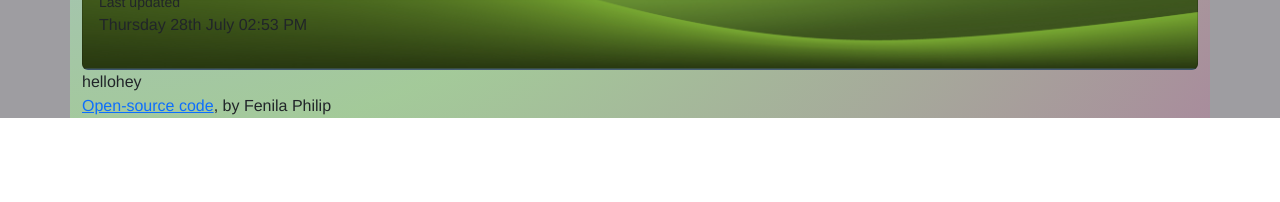
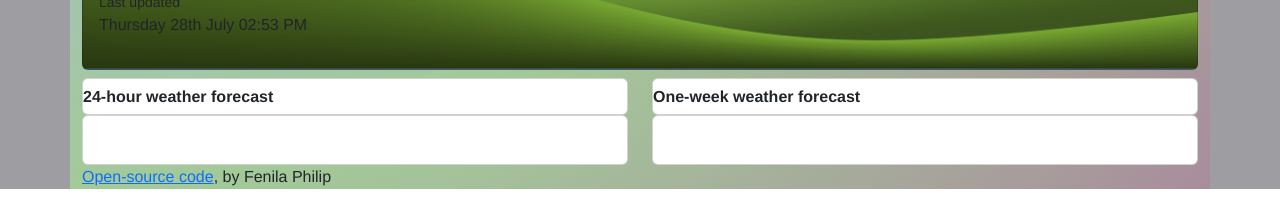
Before and after one commit to fenilaphilip/Weather-App, a React (Create React App) app: page / in a window 1280 px wide. Shown: the part 682-884 px from the top of the page. Before the commit the page ends 816 px from the top, so only its background shows below. Built offline with nearby package versions, Linux system fonts and the light colour scheme.

Commit message:
forecast basic install

```diff
--- a/src/App.js
+++ b/src/App.js
@@ -27,8 +27,10 @@ export default function App() {
       <div className="app container">
         <Header updateWeatherDetails={setWeatherDetails} />
         <Currentweather currentWeatherDetails={weatherDetails} />
-        <Hourlyforecast />
-        <Oneweekforecast />
+        <div className="row">
+          <Hourlyforecast />
+          <Oneweekforecast />
+        </div>
         <Footer />
       </div>
     </div>
--- a/src/hourlyForecast.js
+++ b/src/hourlyForecast.js
@@ -1,4 +1,17 @@
 import React from "react";
 export default function Hourlyforecast() {
-  return "hello";
+  return (
+    <div class="col-sm-6 mt-2">
+      <div class="card pt-2">
+        <h6>
+          <strong>24-hour weather forecast</strong>
+        </h6>
+      </div>
+      <div class="card" id="hourlyforecast">
+        <div class="card-body overflow-auto">
+          <ul id="hourly-forecast"></ul>
+        </div>
+      </div>
+    </div>
+  );
 }
--- a/src/oneWeekForecast.js
+++ b/src/oneWeekForecast.js
@@ -1,4 +1,17 @@
 import React from "react";
 export default function Oneweekforecast() {
-  return "hey";
+  return (
+    <div class="col-sm-6 mt-2">
+      <div class="card pt-2">
+        <h6>
+          <strong>One-week weather forecast</strong>
+        </h6>
+      </div>
+      <div class="card">
+        <div class="card-body overflow-auto" id="weeklyforecast">
+          <ul id="oneWeekForecast"></ul>
+        </div>
+      </div>
+    </div>
+  );
 }
```
